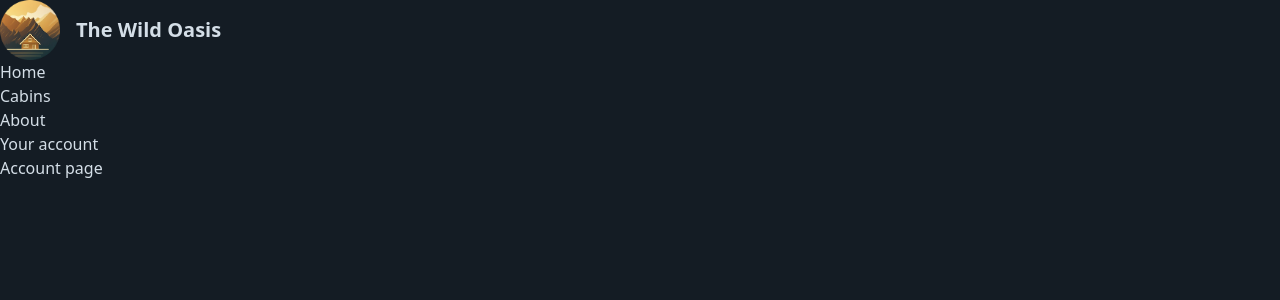
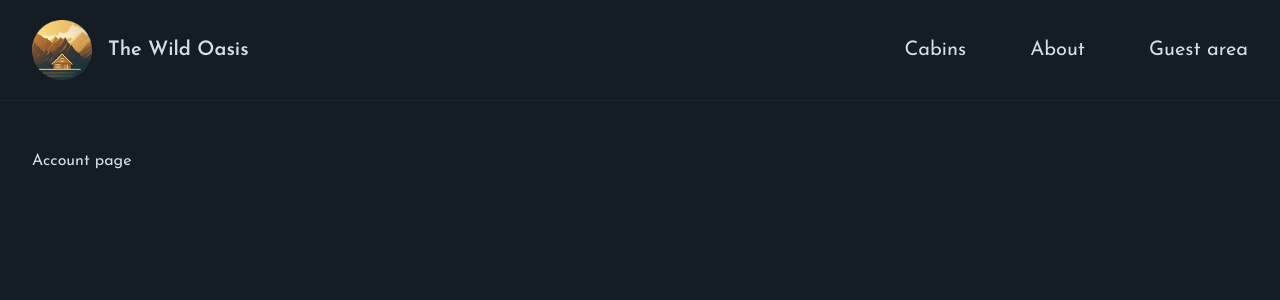
Before and after one commit to TobiasKjernell/hotel_app_nextjs, a Next.js app: page /account in a window 1280 px wide. Shown: the top 300 px of the page. Built offline with nearby package versions, Linux system fonts and the light colour scheme.

Commit message:
added some css and updated navigation/header

```diff
--- a/starter/components/Navigation.js
+++ b/app/_components/Navigation.js
@@ -1,24 +1,26 @@
+import Link from "next/link";
+
 export default function Navigation() {
   return (
     <nav className="z-10 text-xl">
       <ul className="flex gap-16 items-center">
         <li>
-          <a href="/cabins" className="hover:text-accent-400 transition-colors">
+          <Link href="/cabins" className="hover:text-accent-400 transition-colors">
             Cabins
-          </a>
+          </Link>
         </li>
         <li>
-          <a href="/about" className="hover:text-accent-400 transition-colors">
+          <Link href="/about" className="hover:text-accent-400 transition-colors">
             About
-          </a>
+          </Link>
         </li>
         <li>
-          <a
+          <Link
             href="/account"
             className="hover:text-accent-400 transition-colors"
           >
             Guest area
-          </a>
+          </Link>
         </li>
       </ul>
     </nav>
--- a/app/_components/navigation.jsx
+++ /dev/null
@@ -1,12 +0,0 @@
-import Link from "next/link";
-
-const Navigation = () => {
-    return <ul>
-        <li><Link href='/'>Home</Link></li>
-        <li><Link href='/cabins'>Cabins</Link></li>
-        <li><Link href='/about'>About</Link></li>
-        <li><Link href='/account'>Your account</Link></li>
-    </ul>
-}
-
-export default Navigation;
--- a/app/_styles/globals.css
+++ b/app/_styles/globals.css
@@ -2,7 +2,7 @@
 @tailwind components;
 @tailwind utilities;
 
-/* @layer components {
+@layer components {
   .spinner {
     margin: 3.2rem auto 1.6rem;
     width: 60px;
@@ -28,12 +28,14 @@
       transform: rotate(1turn);
     }
   }
-} */
+}
+
+*/
 
 /* For data picker */
-/* .rdp {
+.rdp {
   --rdp-cell-size: 32px !important;
   --rdp-accent-color: theme('colors.accent.500') !important;
   --rdp-background-color: theme('colors.accent.600') !important;
   margin: 0 !important;
-} */
+}
--- a/app/about/page.jsx
+++ b/app/about/page.jsx
@@ -1,3 +1,7 @@
+export const metadata = {
+    title: 'About'
+}
+
 const Page = () => {
     return <h1>About page</h1>
 }
--- a/app/account/page.js
+++ b/app/account/page.js
@@ -1,5 +1,9 @@
+export const metadata = {
+    title: 'Guest area'
+}
+
 const Page = () => {
     return <h1>Account page</h1>
 }
 
-export default Page
+export default Page;
--- a/app/cabins/page.jsx
+++ b/app/cabins/page.jsx
@@ -1,3 +1,7 @@
+export const metadata = {
+    title: 'Cabins'
+}
+
 const Page = () => {
 
     return (
--- a/app/layout.js
+++ b/app/layout.js
@@ -1,23 +1,30 @@
-import Logo from "./_components/Logo"
-import Navigation from "./_components/navigation"
+import Header from "./_components/Header";
 import '@/app/_styles/globals.css';
+import { Josefin_Sans } from 'next/font/google';
+
+const josefin = Josefin_Sans({
+  subsets: ['latin'],
+  display: 'swap',
+})
 
 export const metadata = {
-  title: 'The Wild Oasis',
-  description: 'Generated by Next.js',
+  title: {
+    template: "%s / The Wild Oasis",
+    default: 'Welcome / The Wild Oasis'
+  },
+  description: 'Luxurious cabin hotel, located in the heart of Italian Dolomites, surrounded by beautiful mountains and dark forests.'
 }
 
 export default function RootLayout({ children }) {
   return (
     <html lang="en">
-      <body className="bg-primary-950 min-h-screen text-primary-100">
-        <header>
-          <Logo />
-          <Navigation />
-        </header>
-        <main>
-          {children}
-        </main>
+      <body className={`${josefin.className} antialiased bg-primary-950 min-h-screen text-primary-100 flex flex-col`}>
+        <Header />
+        <div className="flex-1 px-8 py-12">
+          <main className="max-w-7xl mx-auto">
+            {children}
+          </main>
+        </div>
       </body>
     </html>
   )
```
Also changed, not shown: app/_components/Header.js (renamed from starter/components/Header.js), app/icon.png (added).
